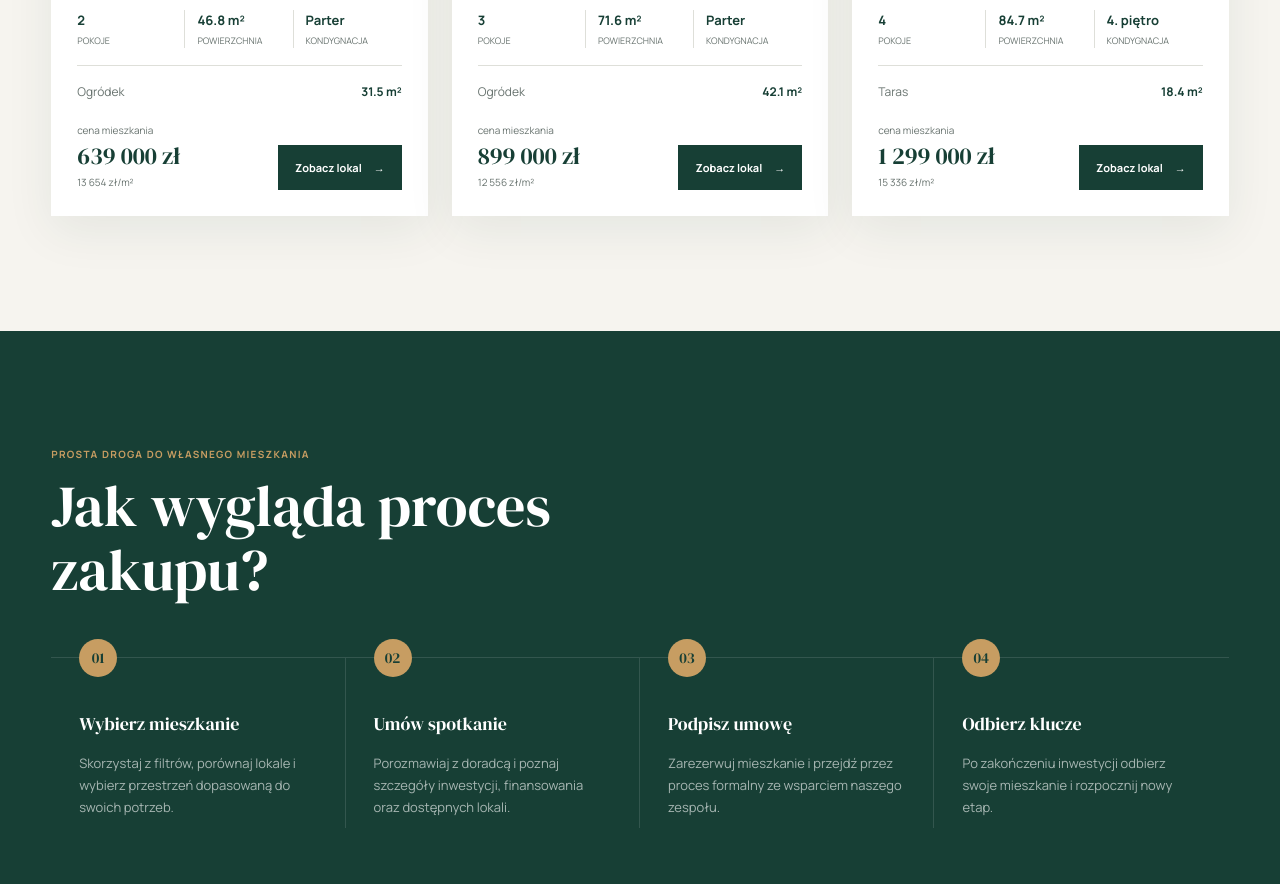
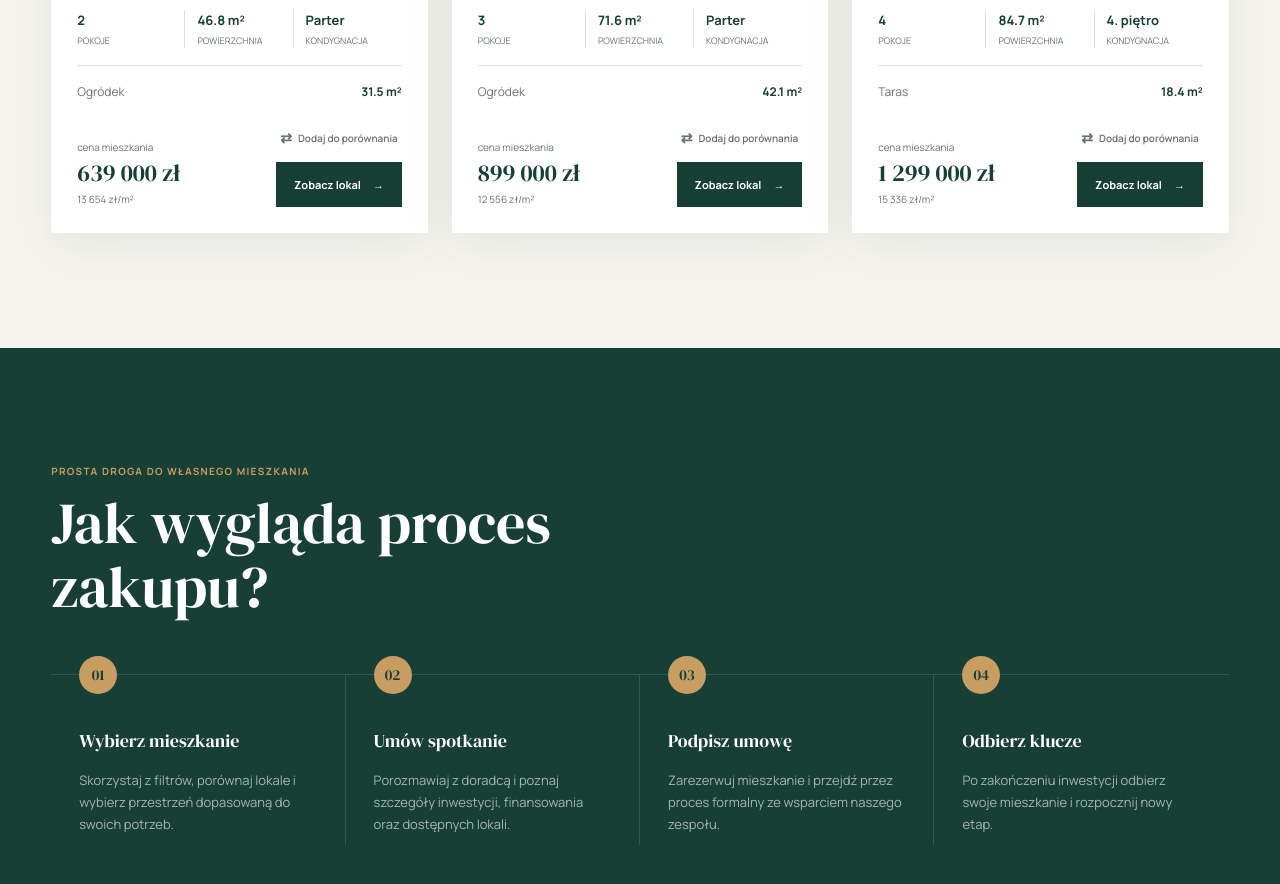
Before and after one commit to natalkakielbicka-coder/real-estate, a Vue app: page / in a window 1280 px wide. Shown: the part 2260-3144 px from the top of the page. Built offline with nearby package versions, Linux system fonts and the light colour scheme.

Commit message:
Add apartment comparison controls

```diff
--- a/src/components/ApartmentCard.vue
+++ b/src/components/ApartmentCard.vue
@@ -12,8 +12,11 @@ import {
 } from '../utils/apartmentFormatters'
 import FavoriteButton from './FavoriteButton.vue'
 import { useFavorites } from '../composables/useFavorites'
+import CompareButton from './CompareButton.vue'
+import { useComparison } from '../composables/useComparison'
 
 const { isFavorite, toggleFavorite } = useFavorites()
+const { isInComparison, toggleComparison } = useComparison()
 
 defineProps({
   apartment: {
@@ -144,13 +147,22 @@ defineProps({
           </small>
         </div>
 
+        <div class="flex flex-col items-stretch gap-2">
+          <CompareButton
+            class="self-end"
+            :is-selected="isInComparison(apartment.id)"
+            :apartment-number="apartment.number"
+            @toggle="toggleComparison(apartment.id)"
+          />
+
           <RouterLink
-          class="flex min-h-[45px] items-center gap-3 bg-brand px-[17px] text-[11px] font-bold text-white transition-colors hover:bg-brand-light max-xs:justify-center"
+            class="flex min-h-[45px] items-center justify-center gap-3 bg-brand px-[17px] text-[11px] font-bold text-white transition-colors hover:bg-brand-light"
             :to="`/mieszkania/${apartment.slug}`"
           >
             <span>Zobacz lokal</span>
             <span aria-hidden="true">→</span>
           </RouterLink>
+        </div>
       </div>
     </div>
   </article>
--- a/src/components/ApartmentListItem.vue
+++ b/src/components/ApartmentListItem.vue
@@ -11,8 +11,11 @@ import {
 } from '../utils/apartmentFormatters'
 import FavoriteButton from './FavoriteButton.vue'
 import { useFavorites } from '../composables/useFavorites'
+import CompareButton from './CompareButton.vue'
+import { useComparison } from '../composables/useComparison'
 
 const { isFavorite, toggleFavorite } = useFavorites()
+const { isInComparison, toggleComparison } = useComparison()
 
 defineProps({
   apartment: {
@@ -107,6 +110,14 @@ defineProps({
         </small>
       </div>
 
+      <div class="flex flex-col items-stretch gap-2 xs:items-end">
+        <CompareButton
+          class="self-end"
+          :is-selected="isInComparison(apartment.id)"
+          :apartment-number="apartment.number"
+          @toggle="toggleComparison(apartment.id)"
+        />
+
         <div class="flex items-center gap-3">
           <FavoriteButton
             class="shrink-0 border border-line"
@@ -124,6 +135,7 @@ defineProps({
           </RouterLink>
         </div>
       </div>
+    </div>
   </article>
 </template>
 
--- a/src/components/ApartmentTable.vue
+++ b/src/components/ApartmentTable.vue
@@ -11,8 +11,11 @@ import {
 
 import FavoriteButton from './FavoriteButton.vue'
 import { useFavorites } from '../composables/useFavorites'
+import CompareButton from './CompareButton.vue'
+import { useComparison } from '../composables/useComparison'
 
 const { isFavorite, toggleFavorite } = useFavorites()
+const { isInComparison, toggleComparison } = useComparison()
 
 defineProps({
   apartments: {
@@ -39,6 +42,9 @@ defineProps({
           <th>Status</th>
           <th>
             <span class="sr-only">Ulubione</span>
+          </th>
+          <th>
+            <span class="sr-only">Porównanie</span>
           </th>
           <th>
             <span class="sr-only">Szczegóły</span>
@@ -93,6 +99,32 @@ defineProps({
               :apartment-number="apartment.number"
               @toggle="toggleFavorite(apartment.id)"
             />
+          </td>
+
+          <td class="px-3 py-4 text-center">
+            <button
+              class="text-lg leading-none transition-colors duration-200"
+              :class="
+                isInComparison(apartment.id)
+                  ? 'text-gold'
+                  : 'text-muted hover:text-brand'
+              "
+              type="button"
+              :aria-pressed="isInComparison(apartment.id)"
+              :aria-label="
+                isInComparison(apartment.id)
+                  ? `Usuń mieszkanie ${apartment.number} z porównania`
+                  : `Dodaj mieszkanie ${apartment.number} do porównania`
+              "
+              :title="
+                isInComparison(apartment.id)
+                  ? 'Usuń z porównania'
+                  : 'Dodaj do porównania'
+              "
+              @click="toggleComparison(apartment.id)"
+            >
+              ⇄
+            </button>
           </td>
 
           <td>
--- /dev/null
+++ b/src/components/CompareButton.vue
@@ -0,0 +1,40 @@
+<script setup>
+defineProps({
+  isSelected: {
+    type: Boolean,
+    default: false
+  },
+  apartmentNumber: {
+    type: String,
+    required: true
+  }
+})
+
+defineEmits(['toggle'])
+</script>
+
+<template>
+  <button
+    class="group inline-flex min-h-8 items-center justify-center gap-1.5 border-0 bg-transparent px-1 text-[10px] font-semibold transition-colors duration-200"
+    :class="isSelected ? 'text-gold' : 'text-muted hover:text-brand'"
+    type="button"
+    :aria-pressed="isSelected"
+    :aria-label="
+      isSelected
+        ? `Usuń mieszkanie ${apartmentNumber} z porównania`
+        : `Dodaj mieszkanie ${apartmentNumber} do porównania`
+    "
+    @click="$emit('toggle')"
+  >
+    <span
+      class="text-sm leading-none transition-transform duration-200 group-hover:translate-x-0.5"
+      aria-hidden="true"
+    >
+      ⇄
+    </span>
+
+    <span>
+      {{ isSelected ? 'W porównaniu' : 'Dodaj do porównania' }}
+    </span>
+  </button>
+</template>
```
Lines whose indentation alone changed are shown as unchanged.
